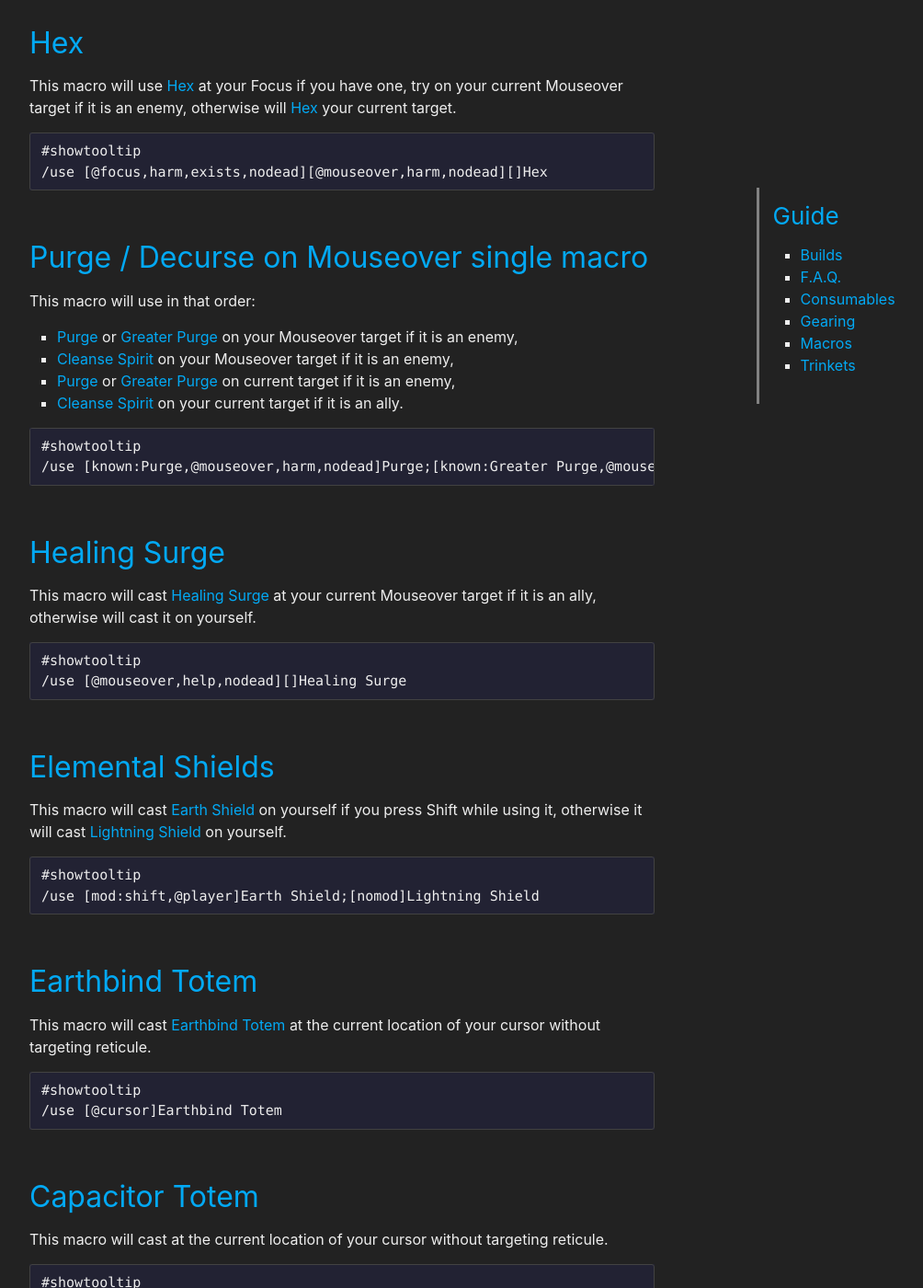
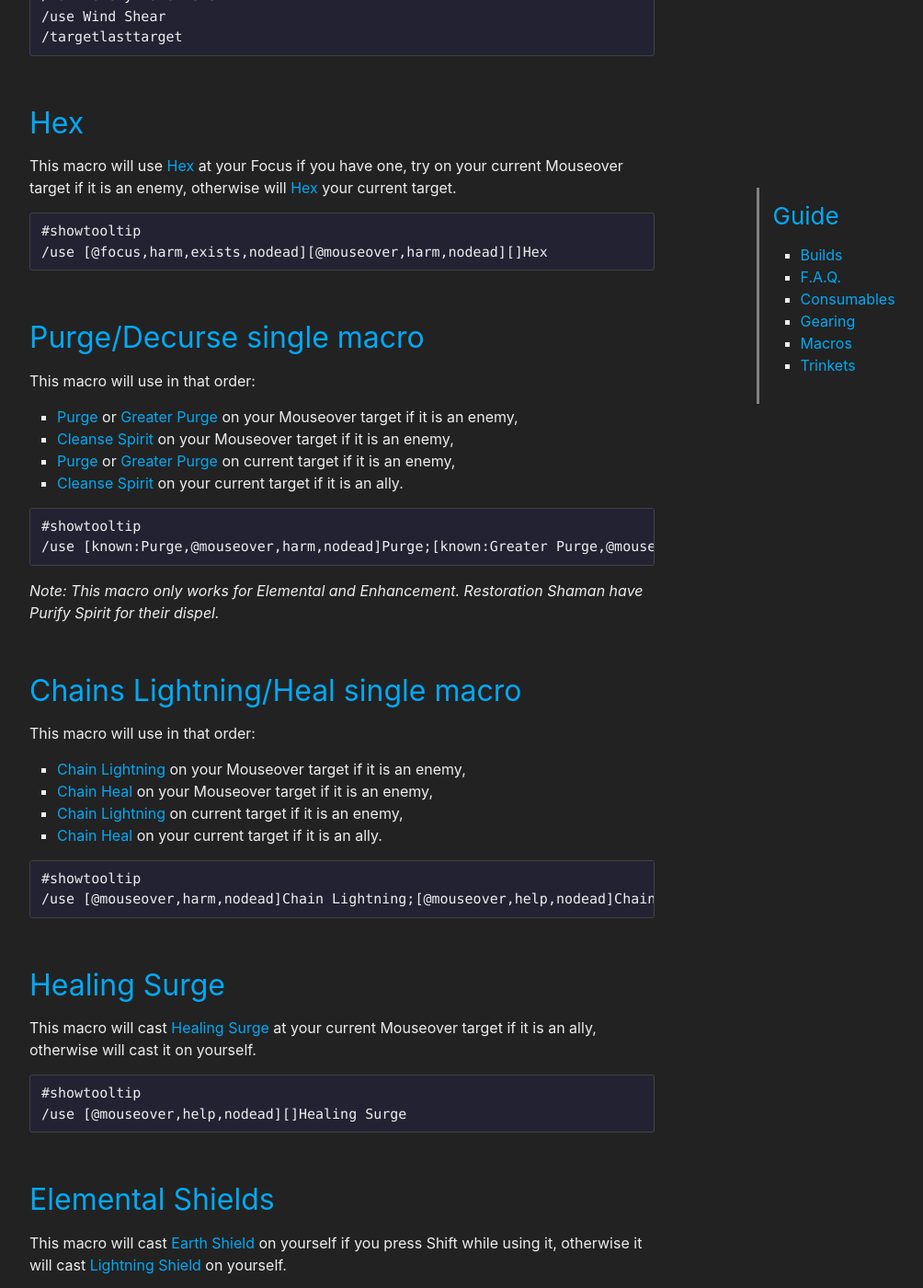
Before and after one commit to stormearthandlava/stormearthandlava.github.io, a Jekyll site: the page built from guide/general/macros.md, in a window 1280 px wide and 1400 px high, scrolled down 3879 px. Shown: the whole window at 92% size, without its empty margins (268-1272 px from the left). Built offline with Jekyll 4.4.1, drawn with Linux system fonts in a browser that asks for light colours; a script that is not in the unit is left out; some of the changed text lies outside the part shown.

Commit message:
random things

````diff
--- a/guide/general/macros.md
+++ b/guide/general/macros.md
@@ -10,6 +10,8 @@
 
 This page lists useful macros for playing as an Elemental Shaman in Dragonflight. It is sorted into Rotational Abilities, Cooldowns, Utility and Talent Tree Swap.
 If you have suggestions to improve macros found on this page, or additional macros that are missing, please use the [Storm, Earth & Lava Discord Server to report issues](https://discord.gg/y5dUf3PWrU), alternatively seek out an Elemental MVP or Moderator on the [Earthshrine Discord Server](https://discord.gg/pGkPDzh7rP).
+
+**Disclaimer:** Your client must be in English for these macros to work. If you play in another language, the abilities must be translated to your client's language.
 
 # Rotational Abilities
 
@@ -154,6 +156,22 @@
 ```
 #showtooltip
 /use [known:Purge,@mouseover,harm,nodead]Purge;[known:Greater Purge,@mouseover,harm,nodead]Greater Purge;[@mouseover,help,nodead]Cleanse Spirit;[known:purge,harm]Purge;[known:Greater Purge,harm]Greater Purge;[]Cleanse Spirit
+```
+*Note: This macro only works for Elemental and Enhancement. Restoration Shaman have Purify Spirit for their dispel.*
+
+<br>
+
+## Chains Lightning/Heal single macro
+
+This macro will use in that order:
+ - {{ site.data.spell.cl }} on your Mouseover target if it is an enemy,
+ - {{ site.data.talent.chain_heal }} on your Mouseover target if it is an enemy,
+ - {{ site.data.spell.cl }} on current target if it is an enemy,
+ - {{ site.data.talent.chain_heal }} on your current target if it is an ally.
+
+```
+#showtooltip
+/use [@mouseover,harm,nodead]Chain Lightning;[@mouseover,help,nodead]Chain Heal;[harm]Chain Lightning;[]Chain Heal
 ```
 
 <br>
@@ -220,7 +238,7 @@
 
 ```
 #showtooltip
-/use [known:storm elemental]storm elemental;[known:fire elemental]fire elemental
+/use [known:Storm Elemental]Storm Elemental;[known:Fire Elemental]Fire Elemental
 ```
 
 <br>
````
Also changed, not shown: other parts of guide/general/macros.md (+3 -3 lines), guide/mythic_plus/DF_season_2.md (+1 -1 lines).
